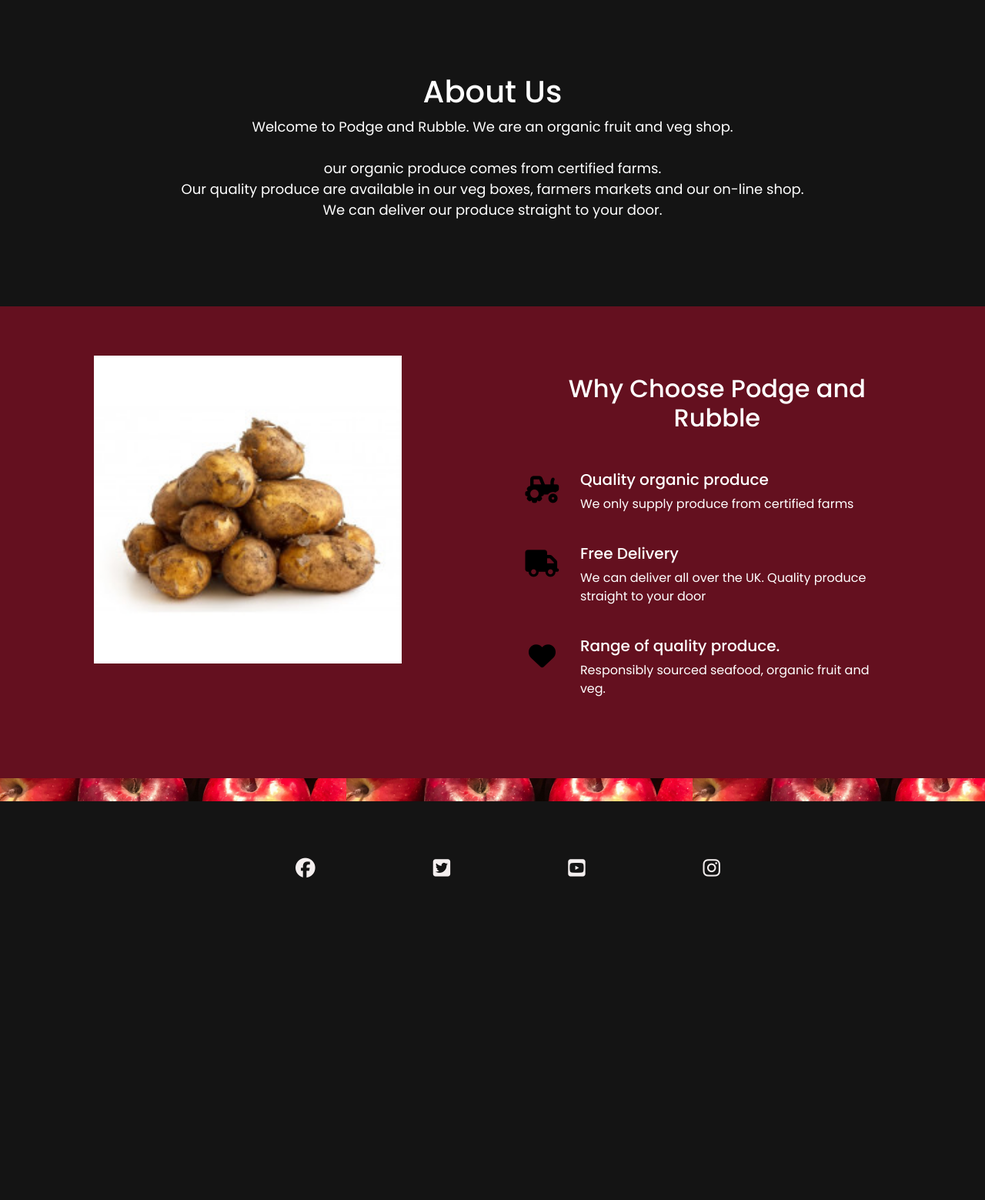
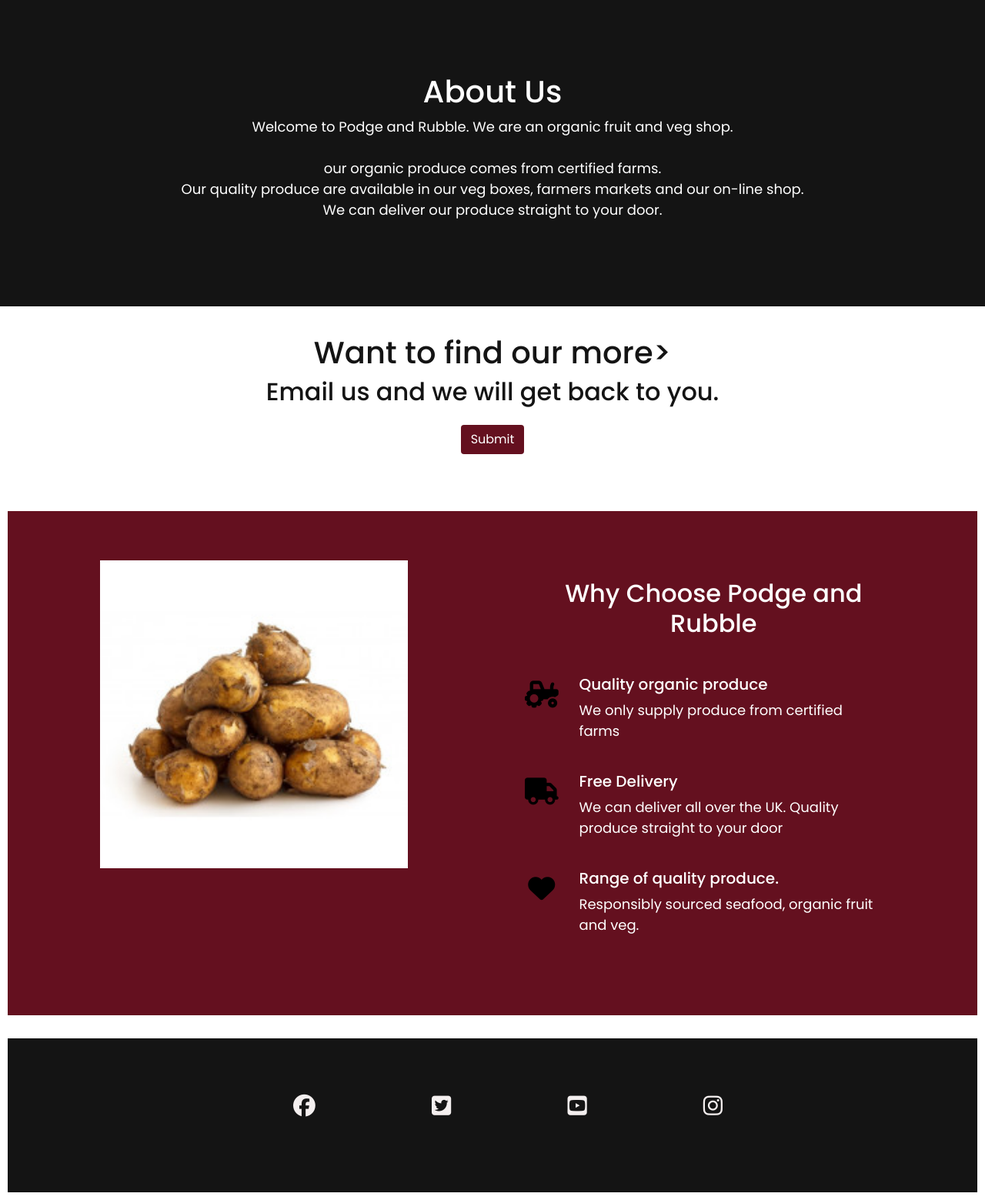
Before and after one commit to struk49/podgeandrubble, a Django app: page / in a window 1280 px wide. Shown: the part 551-2110 px from the top of the page at 77% size. Before the commit the page ends 1691 px from the top, so only its background shows below. Run offline with Django 3.2, Linux system fonts and the light colour scheme; parts of the project's set-up code (start-up, migrations or seed data) failed here and were passed over; some libraries are stand-ins or nearby versions.

Commit message:
added contact to template

```diff
--- a/home/templates/home/index.html
+++ b/home/templates/home/index.html
@@ -40,6 +40,29 @@
             </div>
         </div>
     </div>
+</div>
+
+<!-- About -->
+<div class="bg-contact" id="contact">
+    <div class="container">
+        <div class="row mb-5 mx-2 mx-sm-0">
+            <div class="col-md-2"></div>
+            <div class="col-md-8 bg-contact">
+                <div class="mt-3 mb-4 text-center">
+                <h1>Want to find our more></h1>
+                <h2>Email us and we will get back to you.</h2>
+            </div>
+            <form method="POST" action="">
+                {% csrf_token %}
+                {{ contact_form|crispy }}
+                <div class="row form-group">
+                    <div class="col-12 text-center">
+                        <button type="submit" class="btn btn-maroon" aria-label="Contact Form Submit Button">Submit</button>
+                    </div>
+                </div>
+            </form>
+        </div>
+     </div>
 </div>
 <!-- Choose Us -->
 <div class="choose-us-section bg-choose-us" id="choose-us">
--- a/podgeandrubble/settings.py
+++ b/podgeandrubble/settings.py
@@ -27,7 +27,7 @@
 # SECURITY WARNING: don't run with debug turned on in production!
 DEBUG = 'DEVELOPMENT' in os.environ
 
-ALLOWED_HOSTS = ['podgeandrubbleveg-3192dfebb79e.herokuapp.com', 'localhost', '8000-struk49-podgeandrubble-irhv9oo96xz.ws-eu110.gitpod.io']
+ALLOWED_HOSTS = ['podgeandrubbleveg-3192dfebb79e.herokuapp.com', 'localhost', '8000-struk49-podgeandrubble-vaewezkr6od.ws-eu110.gitpod.io']
 
 
 # Application definition
--- a/static/css/base.css
+++ b/static/css/base.css
@@ -126,6 +126,14 @@
     font-size: large;
 
 }
+
+.bg-contact {
+    background-color: #fff !important;
+    color: #141414 ;
+    padding: 10px;
+    font-size: large;
+}
+
 
 .choose-us-section {
     padding: 4rem 0;
```
